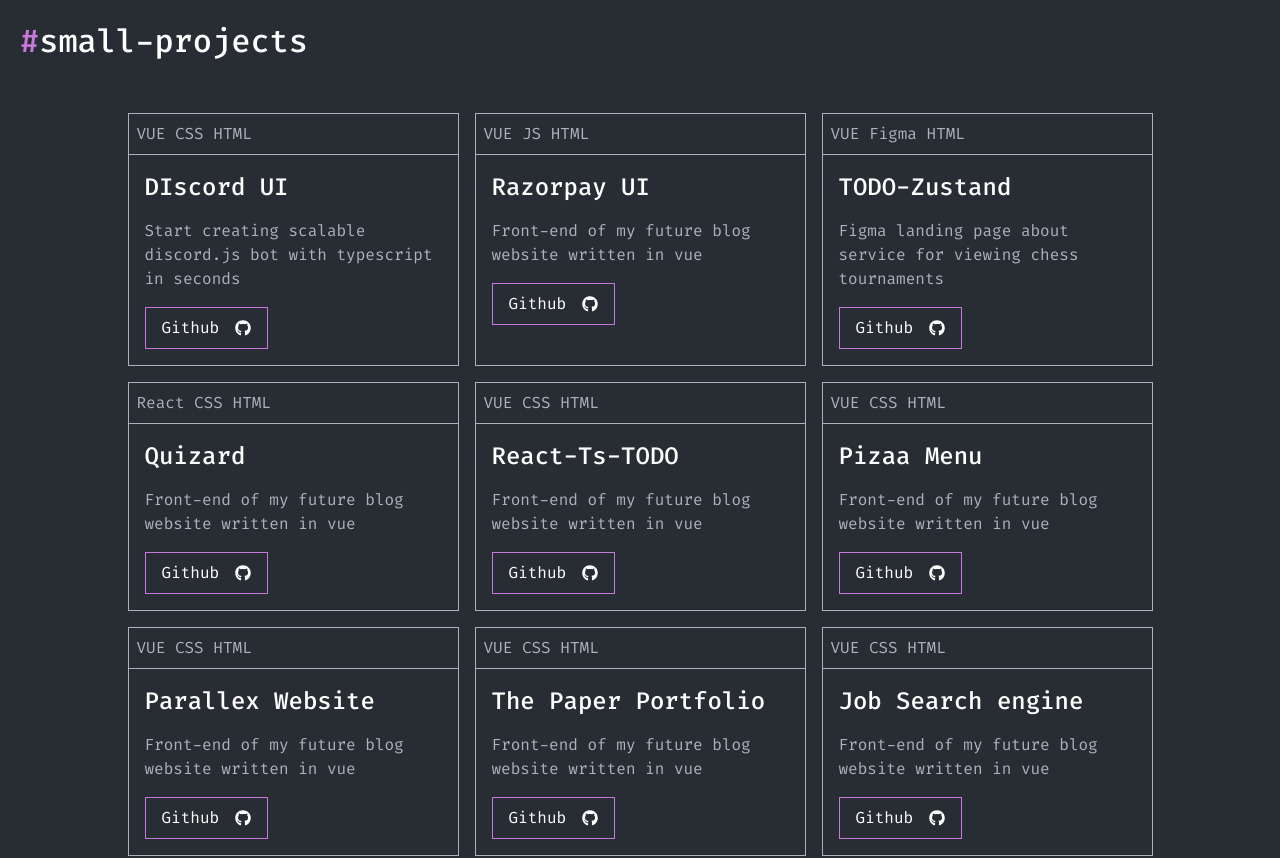
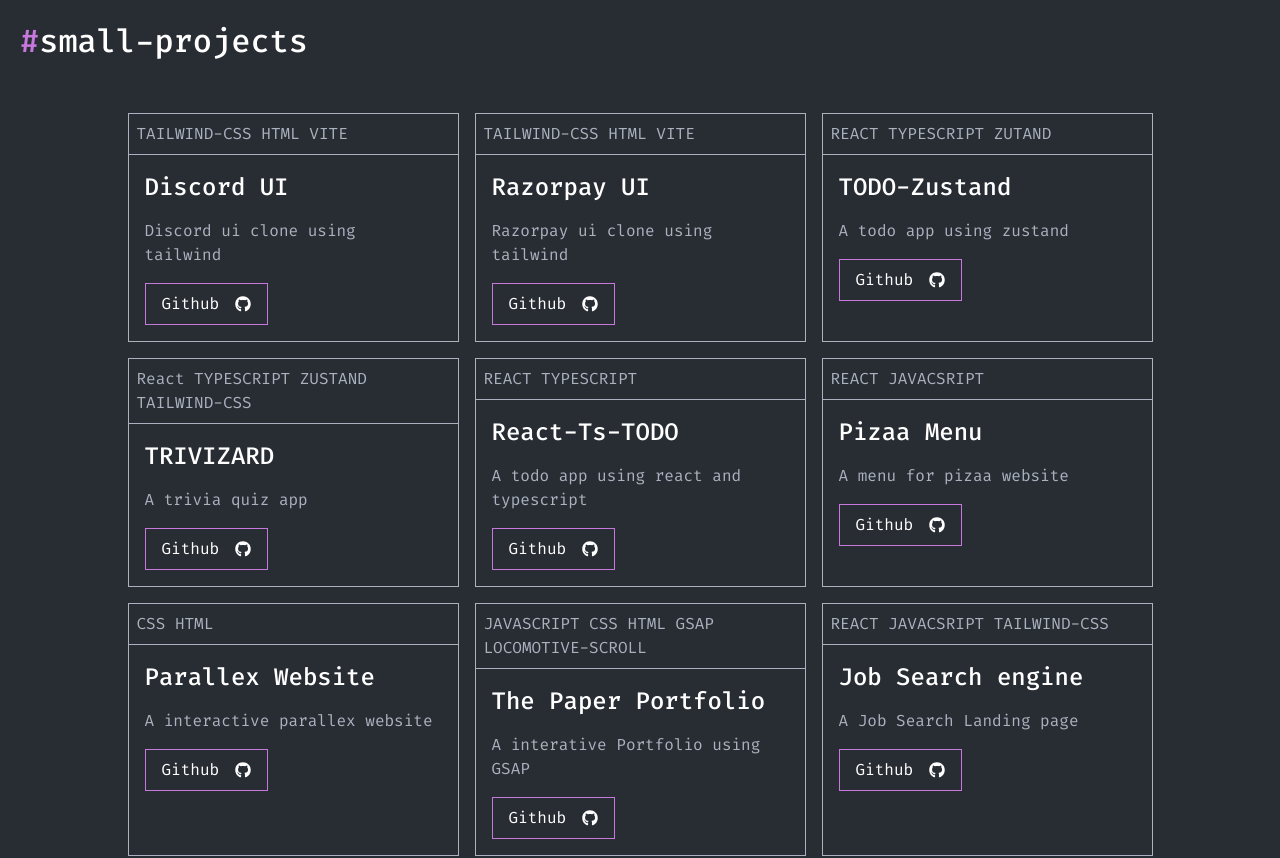
Before and after one commit to Hrithik0112/Hrithik-Devfolio, a Next.js app: page /work in a window 1280 px wide. Shown: the part 1480-2338 px from the top of the page. Built offline with nearby package versions, Linux system fonts and the light colour scheme.

Commit message:
small projects desc and link added

```diff
--- a/src/components/SmallProjects.tsx
+++ b/src/components/SmallProjects.tsx
@@ -1,3 +1,4 @@
+import Link from "next/link";
 import React from "react";
 import { FaGithub } from "react-icons/fa";
 
@@ -6,55 +7,65 @@ type Props = {};
 const SmallProjects = (props: Props) => {
   let projects = [
     {
-      languages: ["VUE", "CSS", "HTML"],
-      title: "DIscord UI",
-      body: "Start creating scalable discord.js bot with typescript in seconds",
+      languages: ["TAILWIND-CSS", "HTML", "VITE"],
+      title: "Discord UI",
+      body: "Discord ui clone using tailwind",
+      github: "https://github.com/Hrithik0112/Discord-UI-clone",
     },
     {
-      languages: ["VUE", "JS", "HTML"],
+      languages: ["TAILWIND-CSS", "HTML", "VITE"],
       title: "Razorpay UI",
-      body: "Front-end of my future blog website written in vue",
+      body: "Razorpay ui clone using tailwind",
+      github: "https://github.com/Hrithik0112/Razorpay-UI-clone",
     },
     {
-      languages: ["VUE", "Figma", "HTML"],
+      languages: ["REACT", "TYPESCRIPT", "ZUTAND"],
       title: "TODO-Zustand",
-      body: "Figma landing page about service for viewing chess tournaments",
+      body: "A todo app using zustand",
+      github: "https://github.com/Hrithik0112/To-Do-Zustand",
     },
     {
-      languages: ["React", "CSS", "HTML"],
-      title: "Quizard",
-      body: "Front-end of my future blog website written in vue",
+      languages: ["React", "TYPESCRIPT", "ZUSTAND", "TAILWIND-CSS"],
+      title: "TRIVIZARD",
+      body: "A trivia quiz app",
+      github: "https://github.com/Hrithik0112/Trivizard",
     },
     {
-      languages: ["VUE", "CSS", "HTML"],
+      languages: ["REACT", "TYPESCRIPT"],
       title: "React-Ts-TODO",
-      body: "Front-end of my future blog website written in vue",
+      body: "A todo app using react and typescript",
+      github: "https://github.com/Hrithik0112/React-TypeScript_TodoApp",
     },
     {
-      languages: ["VUE", "CSS", "HTML"],
+      languages: ["REACT", "JAVACSRIPT"],
       title: "Pizaa Menu",
-      body: "Front-end of my future blog website written in vue",
+      body: "A menu for pizaa website",
+      github: "https://github.com/Hrithik0112/Pizaa-menu",
     },
     {
-      languages: ["VUE", "CSS", "HTML"],
+      languages: ["CSS", "HTML"],
       title: "Parallex Website",
-      body: "Front-end of my future blog website written in vue",
+      body: "A interactive parallex website",
+      github: "https://github.com/Hrithik0112/Parallax-Website",
     },
 
     {
-      languages: ["VUE", "CSS", "HTML"],
+      languages: ["JAVASCRIPT", "CSS", "HTML", "GSAP", "LOCOMOTIVE-SCROLL"],
       title: "The Paper Portfolio",
-      body: "Front-end of my future blog website written in vue",
+      body: "A interative Portfolio using GSAP",
+      github: "https://github.com/Hrithik0112/The-paper-Portfolio",
     },
     {
-      languages: ["VUE", "CSS", "HTML"],
+      languages: ["REACT", "JAVACSRIPT", "TAILWIND-CSS"],
       title: "Job Search engine",
-      body: "Front-end of my future blog website written in vue",
+      body: "A Job Search Landing page",
+      github: "https://github.com/Hrithik0112/Job_Search_Engine",
     },
     {
-      languages: ["VUE", "CSS", "HTML"],
+      languages: ["TYPESCRIPT"],
       title: "Dev-Color-Logs",
-      body: "Front-end of my future blog website written in vue",
+      body: "A NPM package for colorful console logs",
+      github: "https://github.com/Hrithik0112/dev-color-logs",
     },
   ];
   return (
@@ -71,7 +82,7 @@ const SmallProjects = (props: Props) => {
         {
           // mapping
           projects.map((e) => {
-            let { languages, title, body } = e;
+            let { languages, title, body, github } = e;
             return (
               <>
                 {/* card */}
@@ -87,10 +98,12 @@ const SmallProjects = (props: Props) => {
                     <h2 className=" text-white font-medium text-2xl">{title}</h2>
                     <p className=" text-[#ABB2BF] py-4">{body}</p>
                     {/* we are only coders so maybe no one have figma projects */}
-                    <button className=" py-2 px-4 flex justify-center items-center gap-4 text-white border border-[#C778DD] hover:bg-[#C778DD33] duration-150">
-                      <p>Github</p>
-                      <FaGithub />
-                    </button>
+                    <Link href={github}>
+                      <button className=" py-2 px-4 flex justify-center items-center gap-4 text-white border border-[#C778DD] hover:bg-[#C778DD33] duration-150">
+                        <p>Github</p>
+                        <FaGithub />
+                      </button>
+                    </Link>
                   </div>
                 </div>
               </>
```
